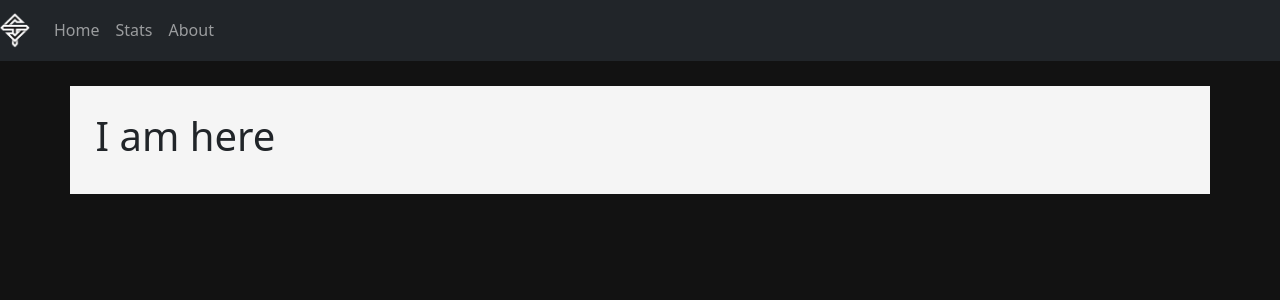
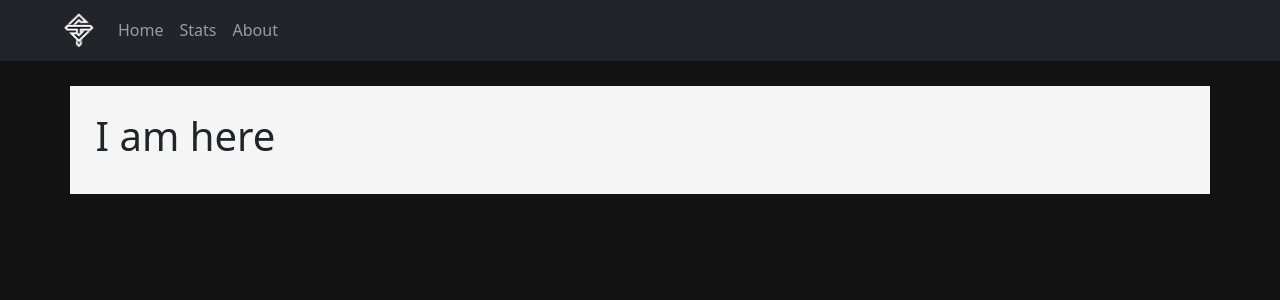
Before and after one commit to princepines/pay-per-view, a PHP site: page /event.php in a window 1280 px wide. Shown: the top 300 px of the page. Run offline with PHP 8.4, Linux system fonts and the light colour scheme; the visitor is signed in with stand-in values (Sample User, id 1).

Commit message:
change class to navbar

```diff
--- a/style.css
+++ b/style.css
@@ -9,6 +9,10 @@ body {
     margin: 2%;
 }
 
+.navbar {
+    padding-left: 5% !important;
+    padding-right: 5% !important;
+}
 
 .main {
     padding: 2% !important;
```
